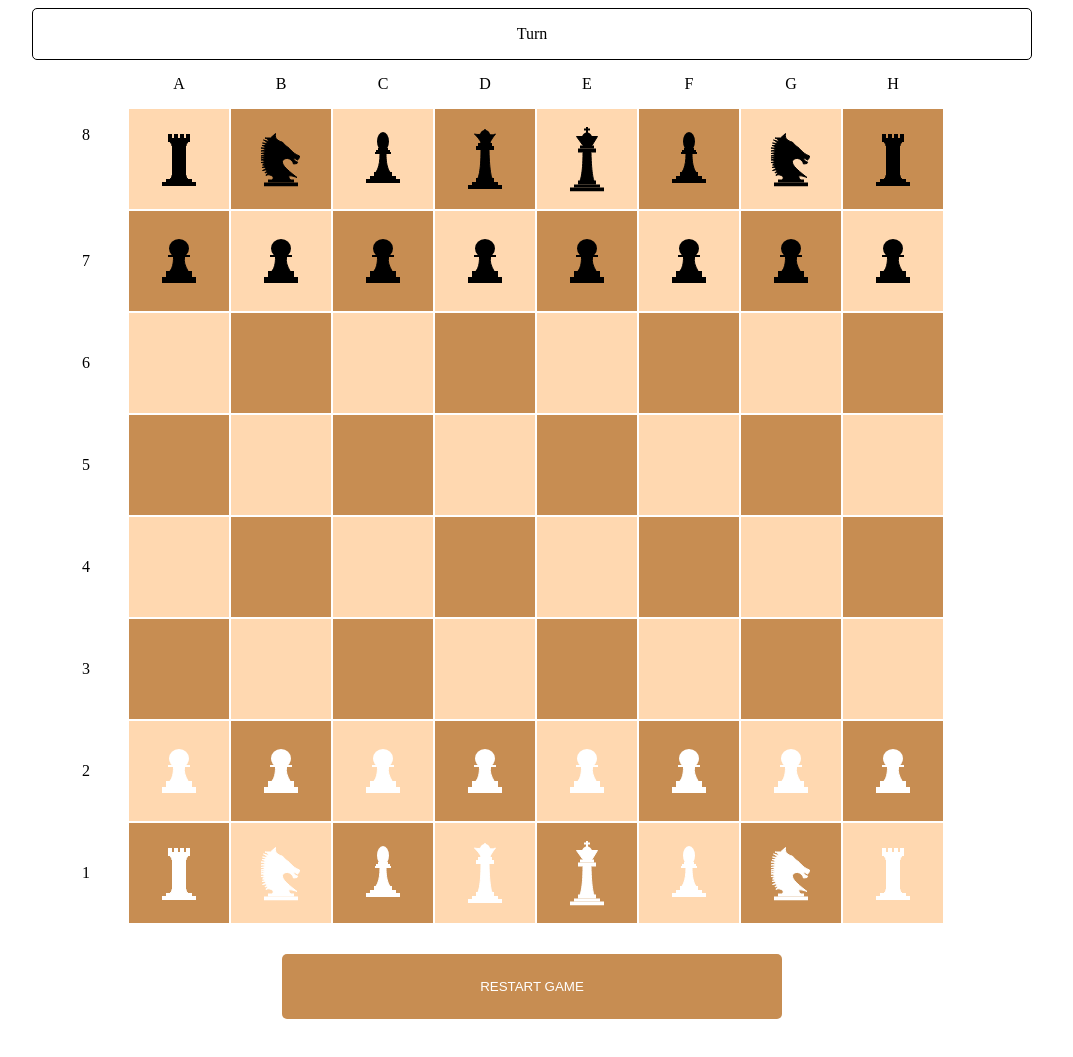
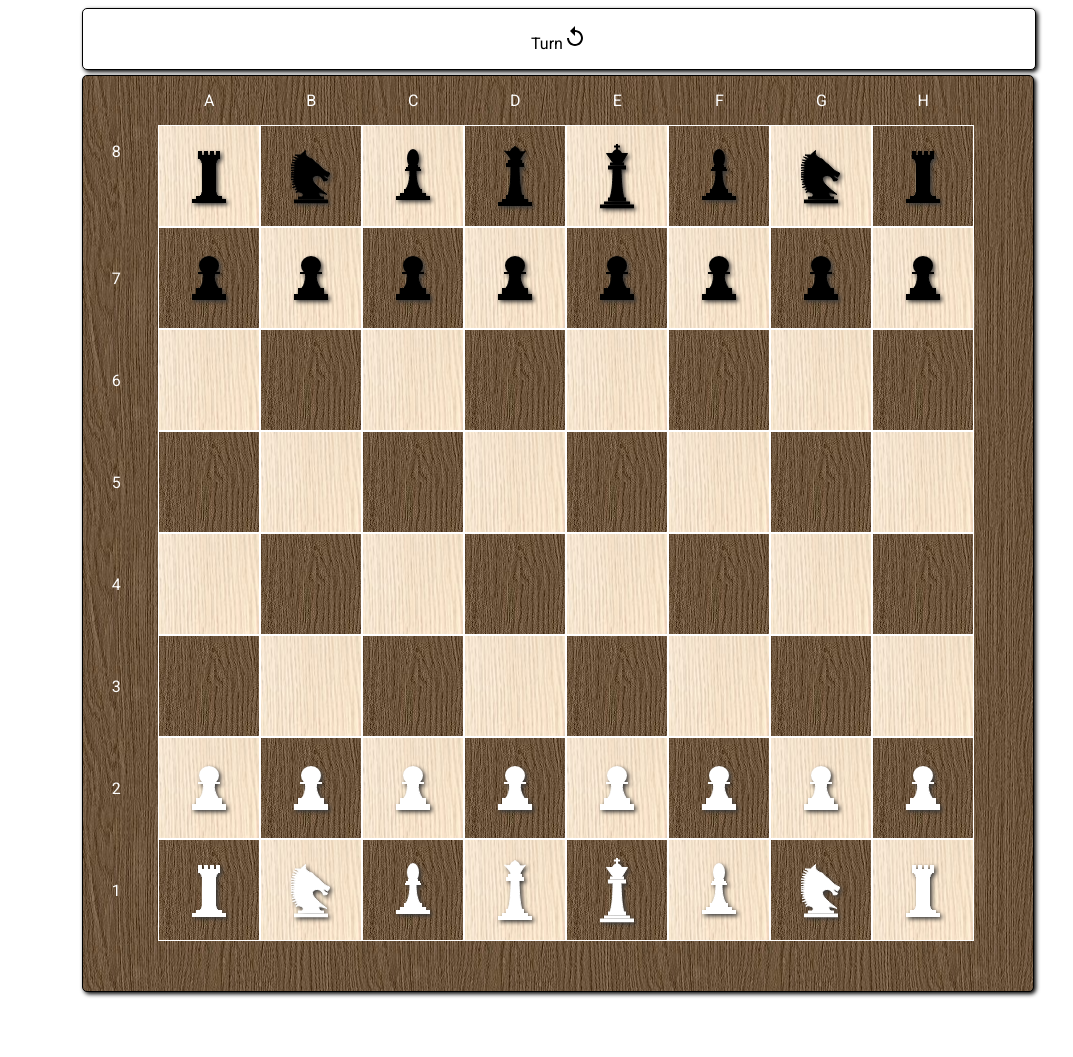
Before and after one commit to jcstange/chess, a React (Create React App) app: page / in a window 1280 px wide. Shown: the top 1057 px of the page, without its empty margins (108-1181 px from the left). After the commit the page ends 1030 px from the top, so only its background shows below. Built offline with nearby package versions, Linux system fonts and the light colour scheme.

Commit message:
Adding texture and improving layout

```diff
--- a/package.json
+++ b/package.json
@@ -5,6 +5,9 @@
   "dependencies": {
     "@emotion/react": "^11.4.1",
     "@emotion/styled": "^11.3.0",
+    "@fontsource/roboto": "^4.5.0",
+    "@material-ui/core": "^4.12.3",
+    "@material-ui/icons": "^4.11.2",
     "@mui/material": "^5.0.0-rc.0",
     "@testing-library/jest-dom": "^5.11.4",
     "@testing-library/react": "^12.0.0",
--- a/src/Board/boardComponent.tsx
+++ b/src/Board/boardComponent.tsx
@@ -15,28 +15,34 @@ import { getColumnLetter, getColumnNumber } from './utils'
 import { BoardValues } from './utils'
 import { PawnSwitchDialog } from '../Dialogs/pawnSwitchDialog'
 import { Dialog, Button } from '@mui/material'
+import useIsMax from '../windowDimension'
+import '@fontsource/roboto'
+import texture from '../Images/darkTexture.jpeg'
 /* The board has to have 64 piece in a square 8x8 */
 
 type BoardComponentProps = {
     startBoard: Nullable<Piece>[][]
 }
 export const BoardComponent: React.FC<BoardComponentProps> = ({ startBoard }) => {
+    const isMaxWidth: boolean = useIsMax()
     const styles = {
-        button: {
-            marginTop: 30,
-            borderWidth: 0,
-            color: Colors.white,
-            padding: 25,
-            backgroundColor: Colors.brown,
-            borderRadius: 5,
-            width: '50%',
-            marginLeft: '25%'
-        },
         board: {
             display: 'block',
             width: '90%',
+            backgroundImage: `url(${texture})`,
+            backgroundPosition: 'center',
+            backgroundRepeat: 'repeat',
+            paddingBottom: isMaxWidth ? 50 : '5vw',
+            paddingRight: isMaxWidth ? 50 : '5vw',
+            color: Colors.white,
+            fontFamily: 'Roboto',
+            borderRadius: 5,
+            borderStyle: 'solid',
+            borderColor: Colors.black,
+            borderWidth: 1,
             marginLeft: '5%',
-            marginRight: '5%'
+            marginRight: '5%',
+            filter: `drop-shadow(2px 2px 2px ${Colors.black})`,
         },
         cemetery: {
             marginTop: 30
@@ -575,7 +581,7 @@ export const BoardComponent: React.FC<BoardComponentProps> = ({ startBoard }) =>
         setEndDialog(false)
         setOpenDialog({open:false,isBlack:null,position:null})
         setBoardValues({...boardValues,
-            board:new Board(startBoard),
+            board:new Board(_startBoard),
             selected: null,
             movements: [],
             killMovements: [],
@@ -600,7 +606,12 @@ export const BoardComponent: React.FC<BoardComponentProps> = ({ startBoard }) =>
     ) {
         return (
         <div className="boardRowFlex" style={{display: 'flex'}}>
-            <div className="boardRowNumber" style={{alignSelf: 'center'}}>{rowNumber}</div>
+            <div className="boardRowNumber" style={{
+                display: 'flex',
+                width: '8%',
+                justifyContent: 'center',
+                alignSelf: 'center'
+                }}>{rowNumber}</div>
             <BoardRow
                 rowNumber={rowNumber}
                 pieces={boardValues.board[rowNumber-1]}
@@ -626,7 +637,7 @@ export const BoardComponent: React.FC<BoardComponentProps> = ({ startBoard }) =>
         marginLeft: '50%',
         transform: 'translate(-50%,0%)'
         }}>
-        <StatusTab isBlack={boardValues.isBlackTurn} status={boardValues.check ? Status.CHECK : Status.TURN } />
+        <StatusTab isBlack={boardValues.isBlackTurn} status={boardValues.check ? Status.CHECK : Status.TURN } restart={()=>resetBoard()} />
         <div className="board" style={styles.board}>
             {renderRow(rowNumbers[0])}
             {renderRow(rowNumbers[1])}
@@ -636,12 +647,6 @@ export const BoardComponent: React.FC<BoardComponentProps> = ({ startBoard }) =>
             {renderRow(rowNumbers[5])}
             {renderRow(rowNumbers[6])}
             {renderRow(rowNumbers[7])}
-        </div>
-        <div>
-            <button
-            className="restart"
-            style={styles.button}
-            onClick={() => resetBoard()}>RESTART GAME</button>
         </div>
         <div style={styles.cemetery}>
             <Cemetery cemetery={boardValues.cemetery} />
--- a/src/Board/cemetery.tsx
+++ b/src/Board/cemetery.tsx
@@ -15,7 +15,7 @@ export const Cemetery: React.FC<CemeteryProps> = ({ cemetery }) => {
                     <img style={{
                         display: 'block',
                         width: '50%',
-                        marginLeft: '25%',
+                        padding: 20,
                         filter: i?.isBlack ? 'none' : 'invert(100%)'
                     }} src={image.default} alt=""/>
                 </div>
--- a/src/Board/square.tsx
+++ b/src/Board/square.tsx
@@ -2,6 +2,8 @@
 import React from 'react'
 import { Piece } from '../Pieces/pieces'
 import { Colors } from '../Constants/colors'
+import lightTexture from '../Images/lightTexture.jpeg'
+import darkTexture from '../Images/darkTexture.jpeg'
 
 type SquareProps = {
     position:  BoardPosition,
@@ -72,6 +74,9 @@ export const Square: React.FC<SquareProps> = ({
             height: '10vw',
             maxWidth: 100,
             maxHeight: 100,
+            backgroundImage: selected ? 'none' : inCheck ? 'none' : canMove? 'none' : canKill ? 'none' : isBlack() ? `url(${darkTexture})` :`url(${lightTexture})`,
+            backgroundPosition: 'center',
+            backgroundRepeat: 'repeat',
             backgroundColor: selected ? Colors.selected_green : inCheck ? Colors.red : canMove ? Colors.move_blue : canKill ? Colors.red : isBlack() ? Colors.brown : Colors.light_brown,
             borderStyle: 'solid',
             borderWidth: 1,
@@ -89,9 +94,8 @@ export const Square: React.FC<SquareProps> = ({
               top: '50%',
               left: '50%',
               margin: 0,
-              textAlign: 'center',
-              color: piece !== null ? piece.isBlack ? Colors.black : Colors.white : Colors.black,
-              fontSize: 30,
+              zIndex: 1,
+              filter: `drop-shadow(2px 2px 2px ${'#3A3A3A'})`,
               transform: 'translate(-50%,-50%)'
             }}>
                 {getImage(piece?.image)}
--- a/src/Board/status.tsx
+++ b/src/Board/status.tsx
@@ -1,26 +1,36 @@
 import React from 'react'
 import { Colors } from '../Constants/colors'
+import '@fontsource/roboto'
+import { Replay } from '@material-ui/icons'
 
 type StatusProps = {
     isBlack: boolean
-    status: Status
+    status: Status,
+    restart: ()=>void
 }
 
-export const StatusTab : React.FC<StatusProps> = ({ isBlack, status }) => {
+export const StatusTab : React.FC<StatusProps> = ({ isBlack, status, restart }) => {
     const styles = {
         status: {
+            width: '92%',
+            marginLeft: '5%',
+            marginRight: '5%',
+            marginBottom: 5,
             textAlign: 'center' as 'center',
             color: isBlack ? Colors.white : Colors.black,
+            fontFamily: 'Roboto',
             backgroundColor: isBlack ? Colors.black : Colors.white,
             padding : 16,
             borderStyle: 'solid',
             borderWidth: 1,
             borderColor: isBlack ? Colors.white: Colors.black,
             borderRadius: 5,
+            filter: `drop-shadow(2px 2px 2px ${Colors.black})`,
         }
     }
     return (<div style={styles.status}>
         {status}
+        <Replay style={{alignSelf: 'end'}} onClick={() => restart()}/>
     </div>)
 }
 
--- /dev/null
+++ b/src/windowDimension.ts
@@ -0,0 +1,34 @@
+import { useState, useEffect } from "react";
+
+export type WindowDimension = {
+    width: number,
+    height: number
+}
+
+var max = 1000
+
+function getWindowDimensions() : WindowDimension {
+    const { innerWidth: width, innerHeight: height } = window
+    return { width, height }
+}
+
+function isMaxWidth(windowDimensions: WindowDimension) : boolean {
+    const { width } = windowDimensions
+    return width > max
+}
+
+export default function useIsMax() {
+    const [ isMobile, setIsMobile ] = useState<boolean>(isMaxWidth(getWindowDimensions()))
+
+    useEffect(() => {
+        function handleResize(){
+            const _windowDimensions = getWindowDimensions()
+            const _isMobile = isMaxWidth(_windowDimensions)
+            setIsMobile(_isMobile)
+        }
+        window.addEventListener('resize', handleResize)
+        return () => window.removeEventListener('resize', handleResize)
+    }, [])
+
+    return isMobile
+}
```
Also changed, not shown: src/Images/darkTexture.jpeg (added), src/Images/lightTexture.jpeg (added).
